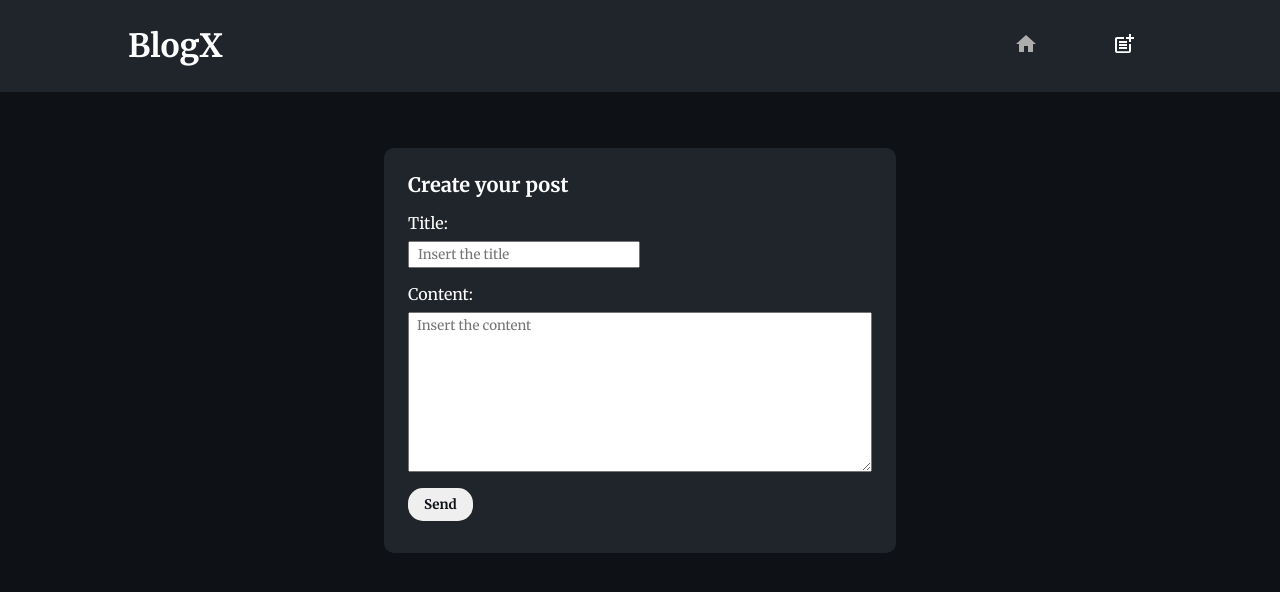
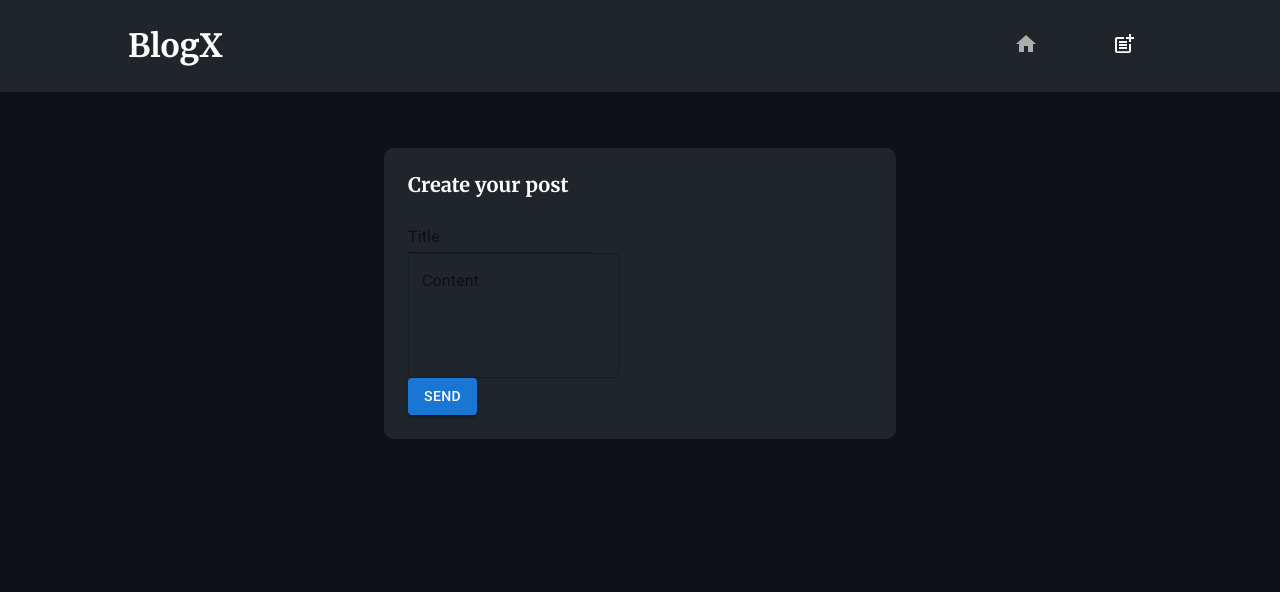
Before and after one commit to pedroalima/blogx, a React (Vite) app: page /new in a window 1280 px wide. Shown: the top 592 px of the page. Built offline with nearby package versions, Linux system fonts and the light colour scheme; no server answers.

Commit message:
feat: add button and inputs MUI components

```diff
--- a/package.json
+++ b/package.json
@@ -12,6 +12,7 @@
   "dependencies": {
     "@emotion/react": "^11.11.1",
     "@emotion/styled": "^11.11.0",
+    "@fontsource/roboto": "^5.0.8",
     "@mui/icons-material": "^5.14.3",
     "@mui/material": "^5.14.5",
     "axios": "^1.4.0",
--- a/src/components/Button/index.tsx
+++ b/src/components/Button/index.tsx
@@ -1,10 +1,10 @@
-import * as C from "./style";
+import { Button } from "@mui/material";
 import { ButtonType } from "./type";
 
-export const Button = ({ Text, onClick, Type = "button" } : ButtonType) => {
+export const ButtonMUI = ({ Text, onClick, Type = "button" } : ButtonType) => {
 	return (
-		<C.Button type={Type} onClick={onClick}>
+		<Button variant="contained" type={Type} onClick={onClick}>
 			{Text}
-		</C.Button>
+		</Button>
 	);
 };
--- a/src/components/Button/style.tsx
+++ /dev/null
@@ -1,15 +0,0 @@
-import { styled } from "styled-components";
-
-export const Button = styled.button`
-    margin: 0.5rem 0;
-    padding: 0.5rem 1rem;
-    border-radius: 15px;
-    border: none;
-    cursor: pointer;
-    color: ${(props) => props.theme.colors.secondary};
-    font-weight: 700;
-
-    &:hover {
-        background: ${(prop) => prop.theme.effects.secondary}
-    }
-`;
--- a/src/components/Input/index.tsx
+++ b/src/components/Input/index.tsx
@@ -1,8 +1,8 @@
-import * as C from "./style";
+import { TextField } from "@mui/material";
 import { InputType } from "./type";
 
 export const Input = ({ Type, id, placeholder, onChange, value } : InputType) => {
 	return (
-		<C.Input type={Type} id={id} onChange={onChange} value={value} placeholder={placeholder} />
+		<TextField variant="standard" label="Title" type={Type} id={id} onChange={onChange} value={value} placeholder={placeholder} />
 	);
 };
--- a/src/main.tsx
+++ b/src/main.tsx
@@ -1,6 +1,11 @@
 import React from "react";
 import ReactDOM from "react-dom/client";
 import App from "./App.tsx";
+
+import "@fontsource/roboto/300.css";
+import "@fontsource/roboto/400.css";
+import "@fontsource/roboto/500.css";
+import "@fontsource/roboto/700.css";
 
 ReactDOM.createRoot(document.getElementById("root")!).render(
 	<React.StrictMode>
--- a/src/routes/Home/index.tsx
+++ b/src/routes/Home/index.tsx
@@ -2,7 +2,7 @@ import { Link } from "react-router-dom";
 import { useBlog } from "../../hook/useBlog";
 import { DescriptionWrapper, HomeWrapper, TitleWrapper } from "./style";
 import { Post } from "./type";
-import { Button } from "../../components/Button";
+import { ButtonMUI } from "../../components/Button";
 
 
 function Home() {
@@ -17,7 +17,7 @@ function Home() {
 					<TitleWrapper>{post.title}</TitleWrapper>
 					<DescriptionWrapper>{post.body}</DescriptionWrapper>
 					<Link to={`/post/${post.id}`}>
-						<Button Text="Reade more" />
+						<ButtonMUI Text="Reade more" />
 					</Link>
 				</HomeWrapper>
 			))}
--- a/src/routes/NewPost/index.tsx
+++ b/src/routes/NewPost/index.tsx
@@ -1,10 +1,10 @@
 import { FormEvent, ChangeEvent, useState } from "react";
-import { Button } from "../../components/Button";
+import { ButtonMUI } from "../../components/Button";
 import { Input } from "../../components/Input";
-import { Label } from "../../components/Label";
 import { useBlog } from "../../hook/useBlog";
 import { TitleWrapper } from "../Home/style";
-import { FormWrapper, NewPostSection, PostWrapper, TextArea } from "./style";
+import { FormWrapper, NewPostSection, PostWrapper } from "./style";
+import { TextField } from "@mui/material";
 
 function NewPost() {
 	const { pushPost } = useBlog();
@@ -23,29 +23,25 @@ function NewPost() {
 		pushPost(bodyPost);
 	};
 
-	console.log(title);
-	console.log(body);
-
 	return (
 		<NewPostSection>
 			<PostWrapper>
 				<TitleWrapper>Create your post</TitleWrapper>
 				<FormWrapper onSubmit={addNewPost}>
-					<Label htmlFor="title" Text="Title: " />
 					<Input
 						Type="text"
-						id="title"
 						placeholder="Insert the title"
 						value={title}
 						onChange={(e: ChangeEvent<HTMLInputElement>) => setTitle(e.target.value)}
 					/>
-					<Label htmlFor="content" Text="Content: " />
-					<TextArea
+					<TextField
+						label="Content"
+						multiline
+						rows={4}
 						placeholder="Insert the content"
-						id="content"
 						onChange={(e) => setBody(e.target.value)}
 					/>
-					<Button Type="submit" Text="Send" />
+					<ButtonMUI Type="submit" Text="Send" />
 				</FormWrapper>
 			</PostWrapper>
 		</NewPostSection>
--- a/src/routes/NewPost/style.tsx
+++ b/src/routes/NewPost/style.tsx
@@ -22,10 +22,3 @@ export const FormWrapper = styled.form`
     flex-direction: column;
     align-items: start;
 `;
-
-export const TextArea = styled.textarea`
-    margin: 0.5rem 0;
-    padding: 0.2rem 0.5rem;
-    width: 100%;
-    height: 20vh
-`;
```
Also changed, not shown: 1 other file (tests, documents, lock files or other folders).
